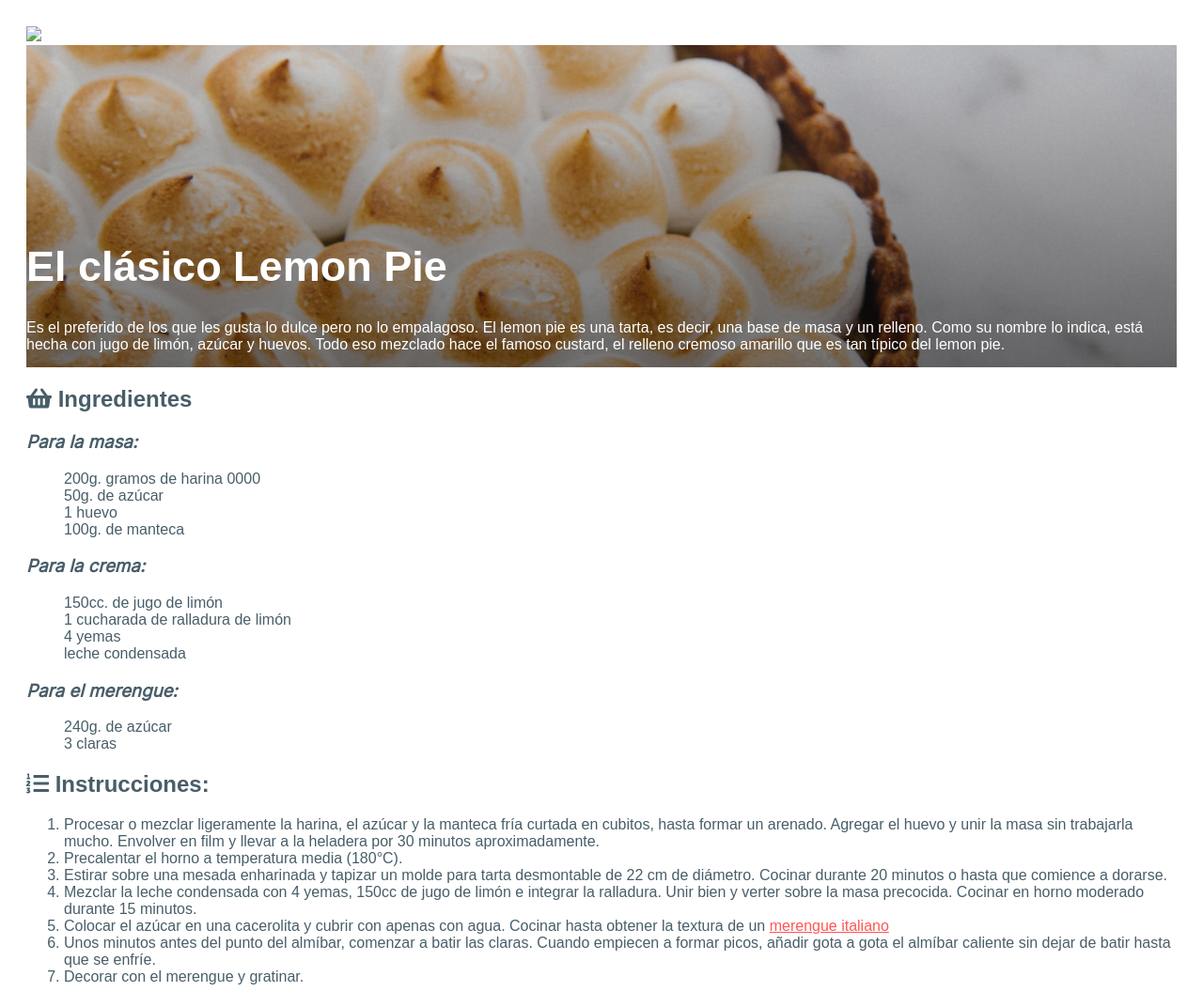
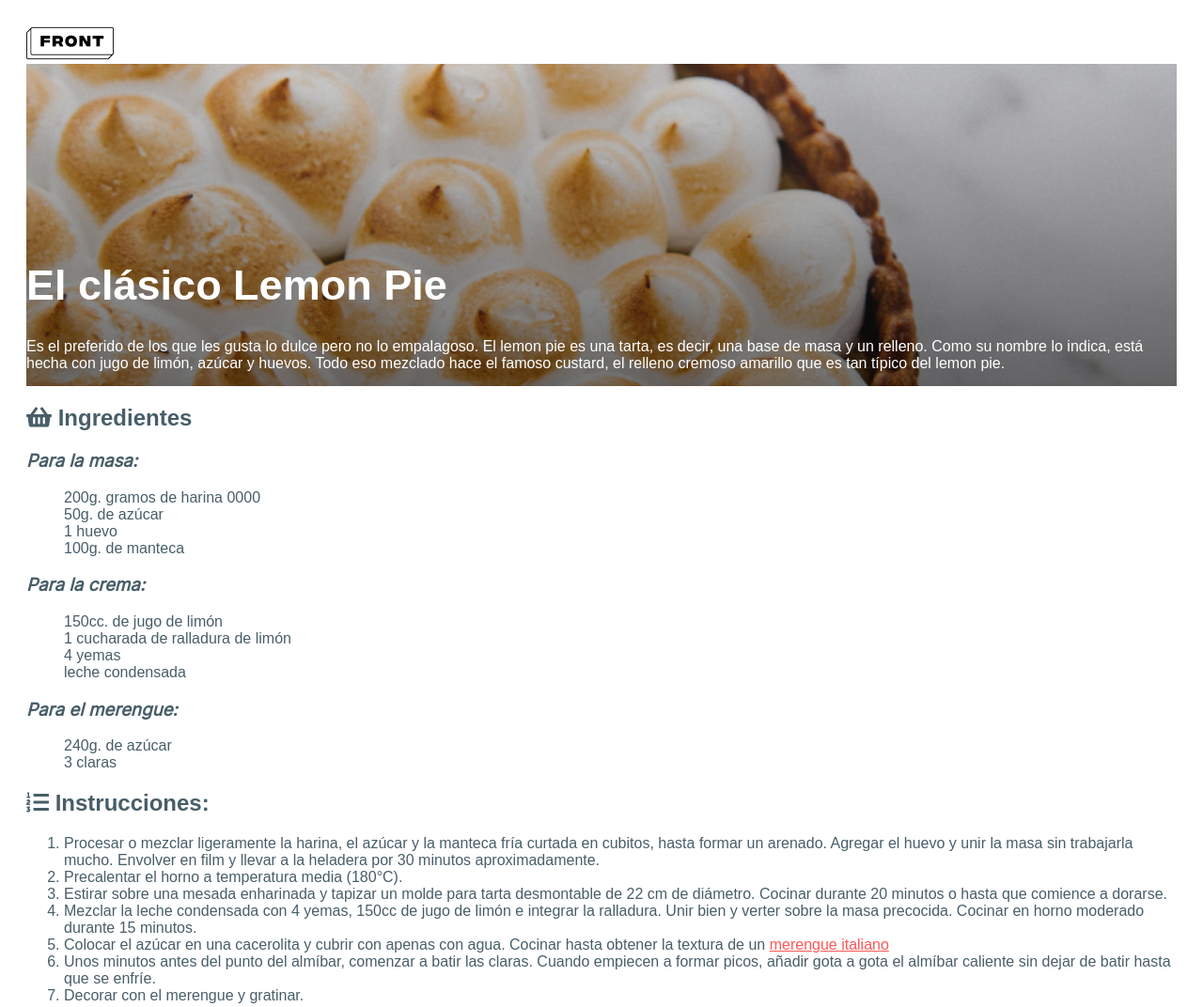
Before and after one commit to valenanton-26/Front-End-1, a plain HTML site: page RecetaLemonPie/LemonPie.html in a window 1280 px wide. Shown: the whole page at 94% size. Drawn offline with Linux system fonts and the light colour scheme.

Commit message:
Receta lemon pie

```diff
--- a/RecetaLemonPie/LemonPie.html
+++ b/RecetaLemonPie/LemonPie.html
@@ -12,7 +12,7 @@
 </head>
 <body>
     <header>
-        <img src="../clase5/Lemon Pie/img/logo.png">
+        <img src="img\logo.png">
         <div class="banner">
             <br><br><br><br><br><br><br><br><br><br>
             <h1>El clásico Lemon Pie</h1>
```
